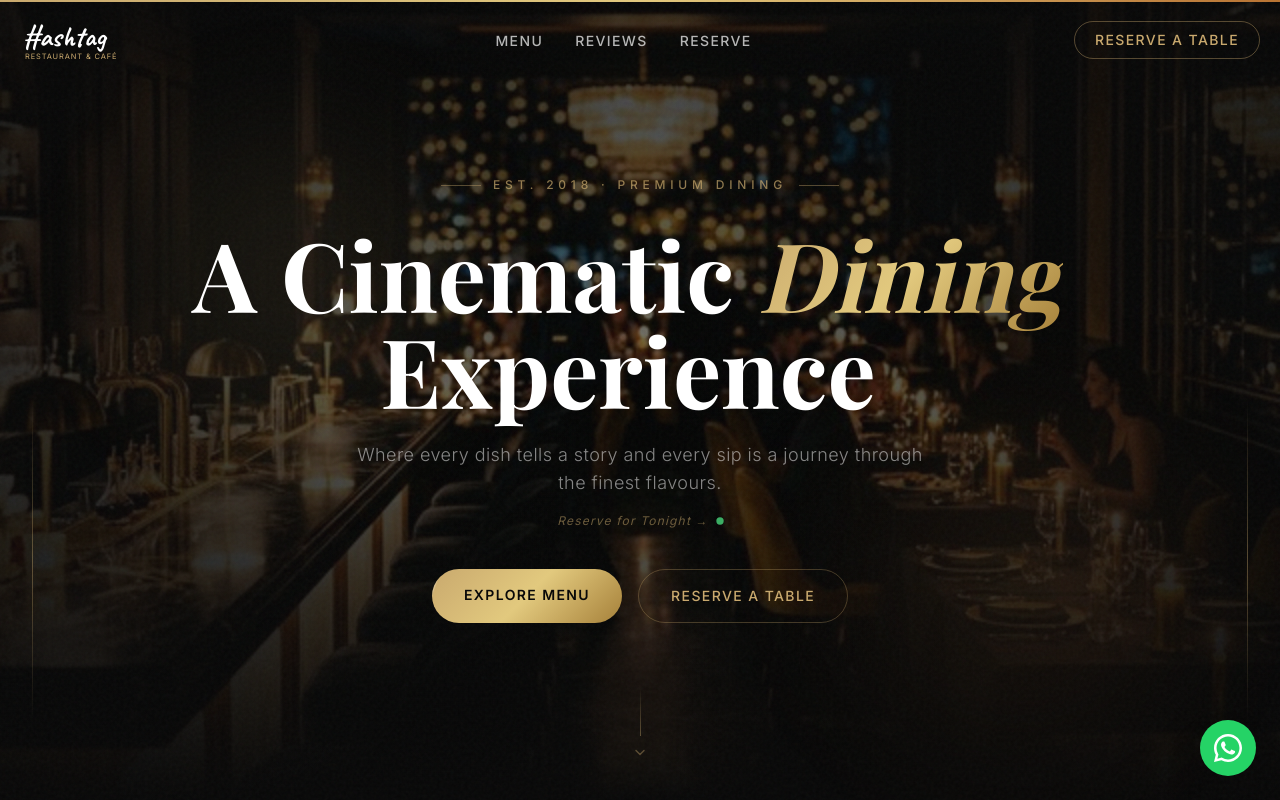
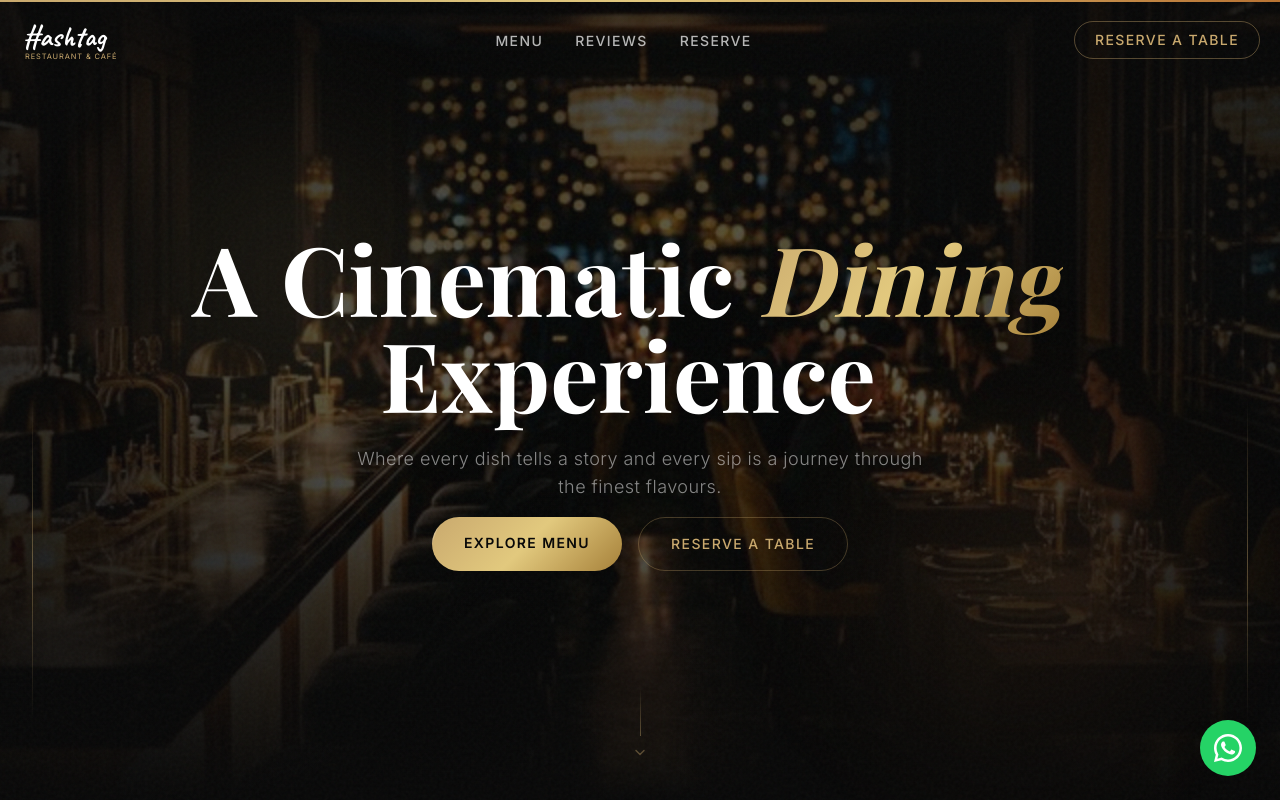
Before and after one commit to fahmymohsen777-cmd/hASHTAG, a React (Vite) app: page / in a window 1280 px wide. Shown: the top 800 px of the page. Built offline with nearby package versions, Linux system fonts and the light colour scheme; a web font is replaced by a local one.

Commit message:
feat: remove hero badges, fix Reserve scroll navigation

```diff
--- a/src/components/HeroSection.jsx
+++ b/src/components/HeroSection.jsx
@@ -97,27 +97,6 @@ export default function HeroSection() {
         style={{ opacity }}
         className="relative z-10 text-center px-5 max-w-5xl mx-auto"
       >
-        {/* Pre-title */}
-        <motion.div
-          initial={{ opacity: 0, y: -20 }}
-          animate={{ opacity: 1, y: 0 }}
-          transition={{ duration: 1, delay: 0.2 }}
-          className="flex items-center justify-center gap-3 mb-8"
-        >
-          <motion.div
-            className="h-px bg-gold/40"
-            initial={{ width: 0 }} animate={{ width: 40 }}
-            transition={{ delay: 0.8, duration: 0.8 }}
-          />
-          <span className="text-gold/70 text-xs font-medium tracking-[0.4em] uppercase">
-            Est. 2018 · Premium Dining
-          </span>
-          <motion.div
-            className="h-px bg-gold/40"
-            initial={{ width: 0 }} animate={{ width: 40 }}
-            transition={{ delay: 0.8, duration: 0.8 }}
-          />
-        </motion.div>
 
         {/* Staggered title */}
         <motion.h1
@@ -148,31 +127,7 @@ export default function HeroSection() {
           Where every dish tells a story and every sip is a journey through the finest flavours.
         </motion.p>
 
-        {/* Animated "Live experience" badge */}
-        <motion.div
-          initial={{ opacity: 0, scale: 0.8 }}
-          animate={{ opacity: 1, scale: 1 }}
-          transition={{ delay: 1.9, duration: 0.6 }}
-          className="flex items-center justify-center gap-2 mb-10"
-        >
-          <AnimatePresence mode="wait">
-            <motion.span
-              key={count}
-              initial={{ opacity: 0, y: 8 }}
-              animate={{ opacity: 1, y: 0 }}
-              exit={{ opacity: 0, y: -8 }}
-              transition={{ duration: 0.4 }}
-              className="text-gold/50 text-xs tracking-widest italic"
-            >
-              {['Open Now · Dubai Marina', 'Tables Available Tonight', 'Reserve for Tonight →'][count]}
-            </motion.span>
-          </AnimatePresence>
-          <motion.span
-            className="w-1.5 h-1.5 rounded-full bg-green-400"
-            animate={{ scale: [1, 1.5, 1], opacity: [1, 0.5, 1] }}
-            transition={{ repeat: Infinity, duration: 1.5 }}
-          />
-        </motion.div>
+
 
         {/* CTA Buttons */}
         <motion.div
--- a/src/components/Navbar.jsx
+++ b/src/components/Navbar.jsx
@@ -1,6 +1,6 @@
 import { useState, useEffect } from 'react';
 import { motion } from 'framer-motion';
-import { Link, useLocation } from 'react-router-dom';
+import { Link, useLocation, useNavigate } from 'react-router-dom';
 import { Menu, X } from 'lucide-react';
 import logoImg from '../assets/logo.png';
 
@@ -14,7 +14,21 @@ export default function Navbar() {
   const [scrolled, setScrolled] = useState(false);
   const [open,     setOpen]     = useState(false);
   const location = useLocation();
+  const navigate  = useNavigate();
   const isHome = location.pathname === '/';
+
+  const handleReserve = (e) => {
+    e.preventDefault();
+    if (isHome) {
+      document.getElementById('booking')?.scrollIntoView({ behavior: 'smooth' });
+    } else {
+      navigate('/');
+      setTimeout(() => {
+        document.getElementById('booking')?.scrollIntoView({ behavior: 'smooth' });
+      }, 400);
+    }
+    setOpen(false);
+  };
 
   useEffect(() => {
     const handler = () => setScrolled(window.scrollY > 60);
@@ -69,6 +83,7 @@ export default function Navbar() {
               ) : (
                 <a
                   href={l.href}
+                  onClick={l.href === '#booking' ? handleReserve : undefined}
                   className="text-sm font-medium text-white/70 hover:text-gold transition-colors duration-300 tracking-widest uppercase"
                 >
                   {l.label}
@@ -79,14 +94,13 @@ export default function Navbar() {
         </ul>
 
         {/* Reserve CTA — desktop */}
-        {isHome && (
         <a
           href="#booking"
+          onClick={handleReserve}
           className="hidden md:inline-flex items-center gap-2 px-5 py-2 rounded-full border border-gold/40 text-gold text-sm font-medium tracking-widest uppercase hover:bg-gold/10 transition-all duration-300"
         >
           Reserve a Table
         </a>
-        )}
         {!isHome && (
           <Link
             to="/"
```
Lines whose indentation alone changed are shown as unchanged.
